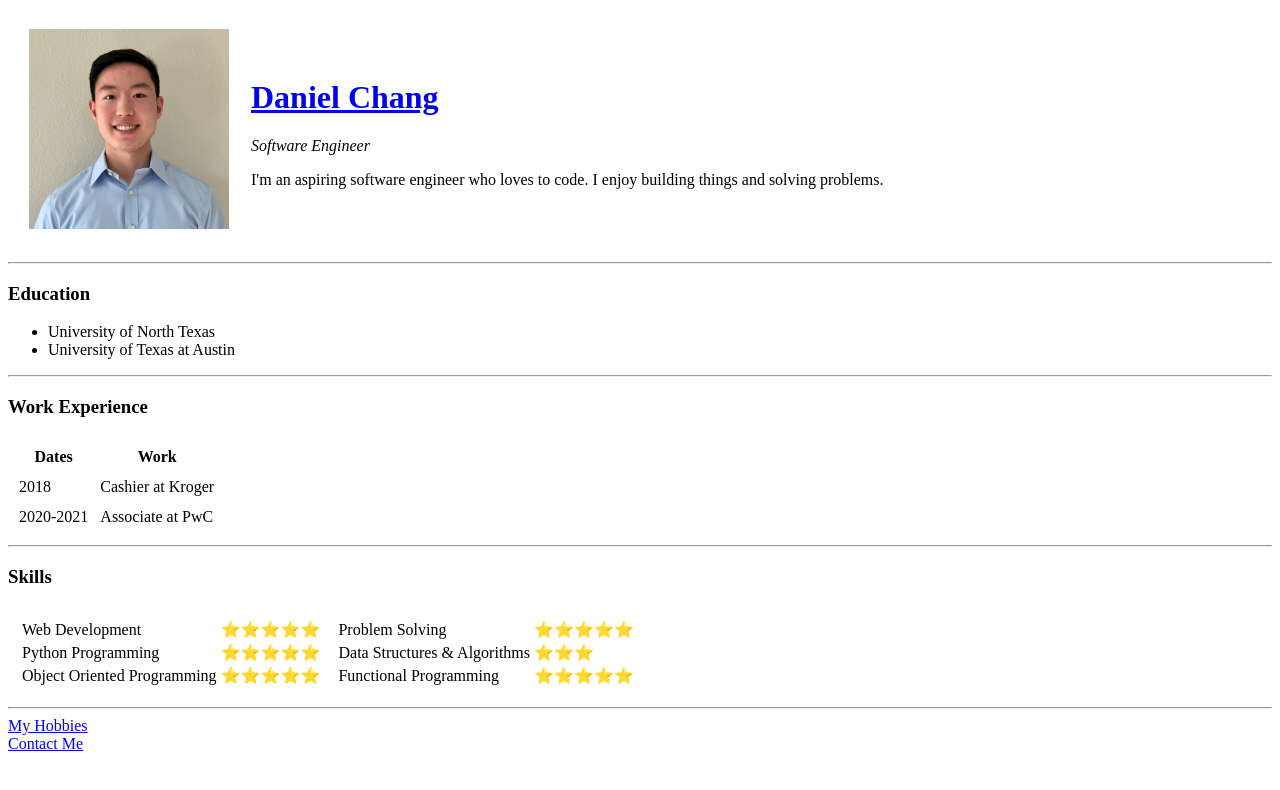
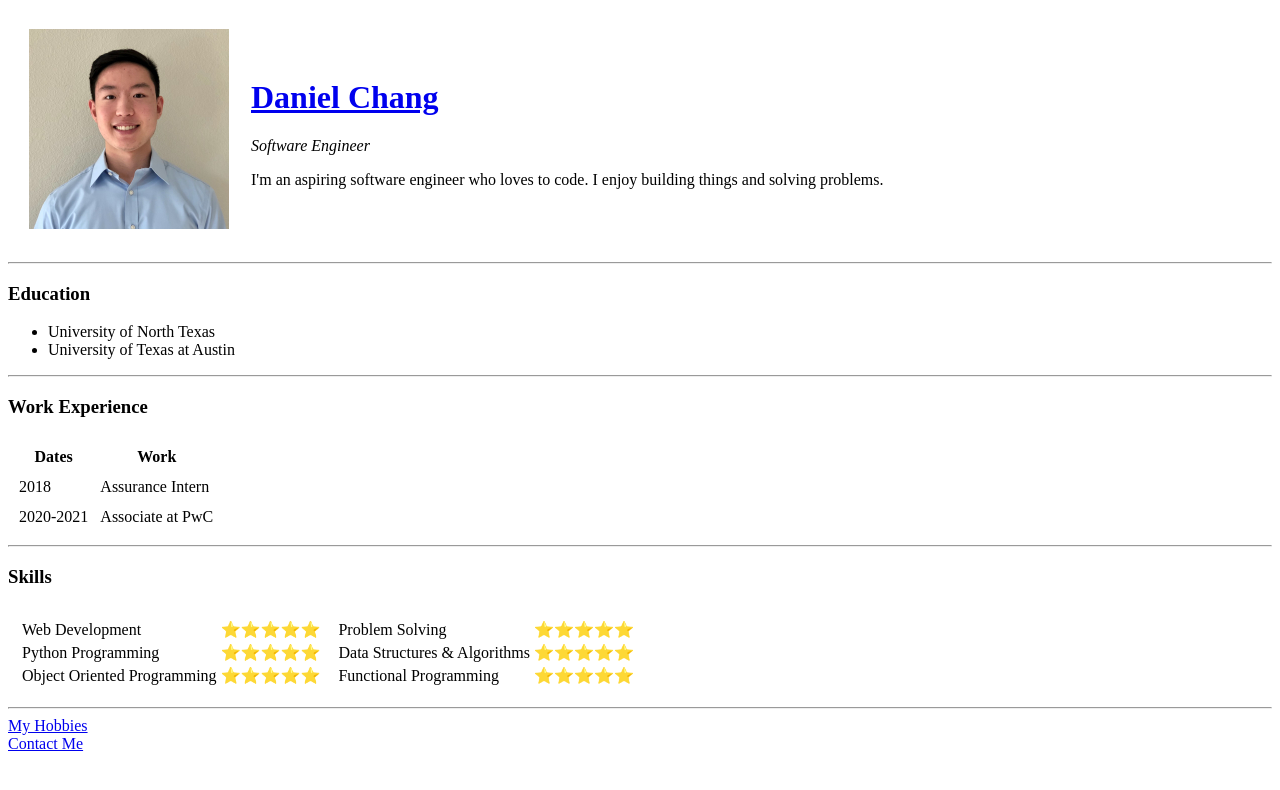
Before and after one commit to danielxchang/cv, a plain HTML site: page index.html in a window 1280 px wide. Drawn offline with Linux system fonts and the light colour scheme.

Commit message:
Update index.html

```diff
--- a/index.html
+++ b/index.html
@@ -31,7 +31,7 @@
             <tbody>
                 <tr>
                     <td>2018</td>
-                    <td>Cashier at Kroger</td>
+                    <td>Assurance Intern</td>
                 </tr>
                 <tr>
                     <td>2020-2021</td>
@@ -67,7 +67,7 @@
                         </tr>
                         <tr>
                             <td>Data Structures & Algorithms</td>
-                            <td>⭐️⭐⭐</td>
+                            <td>⭐️⭐⭐⭐⭐</td>
                         </tr>
                         <tr>
                             <td>Functional Programming</td>
```
